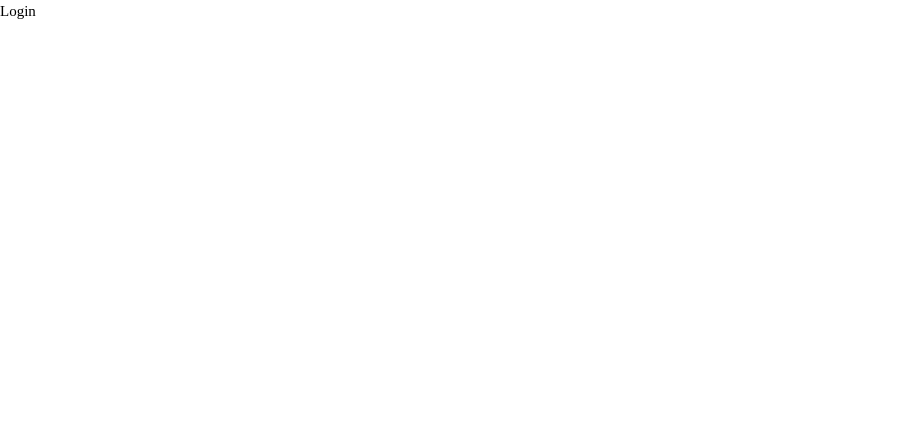
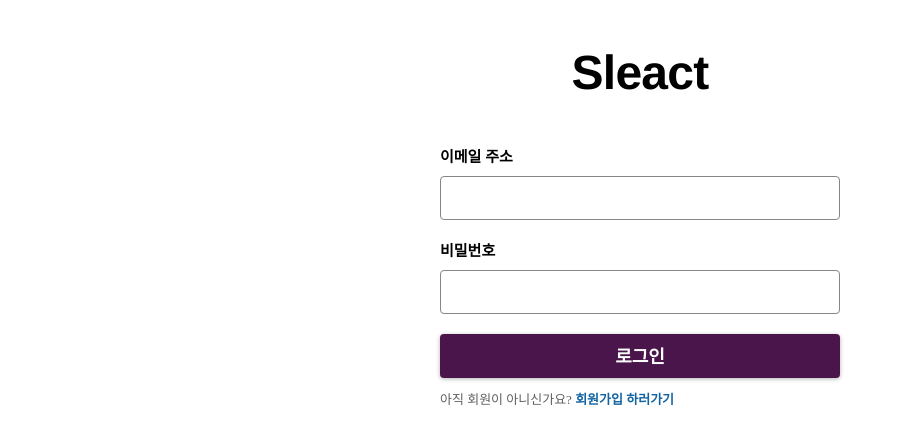
Before and after one commit to MrNubi/realcode, a React app: page /Login in a window 1280 px wide. Shown: the top 444 px of the page, without its empty margins (0-905 px from the left). Built offline with nearby package versions, Linux system fonts and the light colour scheme; no server answers.

Commit message:
0206 수면 commit

```diff
--- /dev/null
+++ b/hooks/useInput.tsx
@@ -0,0 +1,13 @@
+import { Dispatch, SetStateAction, useCallback, useState, ChangeEvent } from 'react';
+
+type ReturnTypes<T> = [T, (e: ChangeEvent<HTMLInputElement>) => void, Dispatch<SetStateAction<T>>];
+
+const useInput = <T,>(initialData: T): ReturnTypes<T> => {
+  const [value, setValue] = useState(initialData);
+  const handler = useCallback((e: ChangeEvent<HTMLInputElement>) => {
+    setValue(e.target.value as unknown as T);
+  }, []);
+  return [value, handler, setValue];
+};
+
+export default useInput;
--- a/layouts/App.tsx
+++ b/layouts/App.tsx
@@ -4,7 +4,7 @@ import { Switch, Route, Redirect } from 'react-router-dom';
 import loadable from '@loadable/component';
 
 const LogIn = loadable(() => import('@pages/Login'));
-const SignUp = loadable(() => import('../pages/SignUp'));
+const SignUp = loadable(() => import('@pages/SignUp'));
 // 이러면 알아서 코드 스플리팅 하고 알아서 불러옴
 // 동적으로 import 된다는 뜻, 해당 코드에 접근하는 순간은 느려질 수도 있지만, 초기속도는 굉장히 개선됨
 
--- a/package.json
+++ b/package.json
@@ -22,6 +22,7 @@
     "react-dom": "^17.0.2",
     "react-router": "^5.3.4",
     "react-router-dom": "^5.3.4",
+    "swr": "^2.0.3",
     "typescript": "^4.9.5"
   },
   "devDependencies": {
--- a/pages/Login/index.tsx
+++ b/pages/Login/index.tsx
@@ -1,7 +1,71 @@
-import React from 'react';
+import useInput from '@hooks/useInput';
+import axios from 'axios';
+import React, { useCallback, useState } from 'react';
+import { Link, Redirect } from 'react-router-dom';
+import { Success, Form, Error, Label, Input, LinkContainer, Button, Header } from './styles';
+import useSWR from 'swr';
+import fetcher from '../../utills/fetcher';
+const Login = () => {
+  const { data, error, mutate } = useSWR('/api/users', fetcher);
+  //swr을 써서 쿠키 저장해주려고, post요청후에 get요청 한번 더보내 줄 예정
+  const [logInError, setLogInError] = useState(false);
+  const [email, onChangeEmail] = useInput('');
+  const [password, onChangePassword] = useInput('');
+  const onSubmit = useCallback(
+    (e) => {
+      e.preventDefault();
+      setLogInError(false);
+      axios
+        .post(
+          '/api/users/login',
+          { email, password },
+          {
+            withCredentials: true,
+          },
+        )
+        .then((response) => {
+          console.log('로그인 성공', response);
+        })
+        .catch((error) => {
+          setLogInError(error.response?.data?.statusCode === 401);
+        });
+    },
+    [email, password],
+  );
 
-const Login = () => {
-  return <div>Login</div>;
+  // if (data === undefined) {
+  //   return <div>로딩중...</div>;
+  // }
+
+  // if (data) {
+  //   return <Redirect to="/workspace/sleact/channel/일반" />;
+  // }
+
+  return (
+    <div id="container">
+      <Header>Sleact</Header>
+      <Form onSubmit={onSubmit}>
+        <Label id="email-label">
+          <span>이메일 주소</span>
+          <div>
+            <Input type="email" id="email" name="email" value={email} onChange={onChangeEmail} />
+          </div>
+        </Label>
+        <Label id="password-label">
+          <span>비밀번호</span>
+          <div>
+            <Input type="password" id="password" name="password" value={password} onChange={onChangePassword} />
+          </div>
+          {logInError && <Error>이메일과 비밀번호 조합이 일치하지 않습니다.</Error>}
+        </Label>
+        <Button type="submit">로그인</Button>
+      </Form>
+      <LinkContainer>
+        아직 회원이 아니신가요?&nbsp;
+        <Link to="/signup">회원가입 하러가기</Link>
+      </LinkContainer>
+    </div>
+  );
 };
 
 export default Login;
--- a/pages/Login/styles.tsx
+++ b/pages/Login/styles.tsx
@@ -0,0 +1,108 @@
+import styled from '@emotion/styled';
+
+export const Header = styled.header`
+  text-align: center;
+  font-family: Slack-Larsseit, Helvetica Neue, Helvetica, Segoe UI, Tahoma, Arial, sans-serif;
+  font-weight: 700;
+  font-size: 48px;
+  line-height: 46px;
+  letter-spacing: -0.75px;
+  margin-top: 50px;
+  margin-bottom: 50px;
+`;
+
+export const Form = styled.form`
+  margin: 0 auto;
+  width: 400px;
+  max-width: 400px;
+`;
+
+export const Label = styled.label`
+  margin-bottom: 16px;
+  & > span {
+    display: block;
+    text-align: left;
+    padding-bottom: 8px;
+    font-size: 15px;
+    cursor: pointer;
+    line-height: 1.46666667;
+    font-weight: 700;
+  }
+`;
+
+export const Input = styled.input`
+  border-radius: 4px;
+  --saf-0: rgba(var(--sk_foreground_high_solid, 134, 134, 134), 1);
+  border: 1px solid var(--saf-0);
+  transition: border 80ms ease-out, box-shadow 80ms ease-out;
+  box-sizing: border-box;
+  margin: 0 0 20px;
+  width: 100%;
+  color: rgba(var(--sk_primary_foreground, 29, 28, 29), 1);
+  background-color: rgba(var(--sk_primary_background, 255, 255, 255), 1);
+  padding: 12px;
+  height: 44px;
+  padding-top: 11px;
+  padding-bottom: 13px;
+  font-size: 18px;
+  line-height: 1.33333333;
+  &:focus {
+    --saf-0: rgba(var(--sk_highlight, 18, 100, 163), 1);
+    box-shadow: 0 0 0 1px var(--saf-0), 0 0 0 5px rgba(29, 155, 209, 0.3);
+  }
+`;
+
+export const Button = styled.button`
+  margin-bottom: 12px;
+  width: 100%;
+  max-width: 100%;
+  color: #fff;
+  background-color: #4a154b;
+  border: none;
+  font-size: 18px;
+  font-weight: 900;
+  height: 44px;
+  min-width: 96px;
+  padding: 0 16px 3px;
+  transition: all 80ms linear;
+  user-select: none;
+  outline: none;
+  cursor: pointer;
+  border-radius: 4px;
+  box-shadow: 0 1px 4px rgba(0, 0, 0, 0.3);
+  &:hover {
+    background-color: rgba(74, 21, 75, 0.9);
+    border: none;
+  }
+  &:focus {
+    --saf-0: rgba(var(--sk_highlight, 18, 100, 163), 1);
+    box-shadow: 0 0 0 1px var(--saf-0), 0 0 0 5px rgba(29, 155, 209, 0.3);
+  }
+`;
+
+export const Error = styled.div`
+  color: #e01e5a;
+  margin: 8px 0 16px;
+  font-weight: bold;
+`;
+
+export const Success = styled.div`
+  color: #2eb67d;
+  font-weight: bold;
+`;
+
+export const LinkContainer = styled.p`
+  font-size: 13px;
+  color: #616061;
+  margin: 0 auto 8px;
+  width: 400px;
+  max-width: 400px;
+  & a {
+    color: #1264a3;
+    text-decoration: none;
+    font-weight: 700;
+    &:hover {
+      text-decoration: underline;
+    }
+  }
+`;
--- a/pages/SignUp/index.tsx
+++ b/pages/SignUp/index.tsx
@@ -1,21 +1,17 @@
+import useInput from '@hooks/useInput';
+import axios, { AxiosResponse } from 'axios';
 import React, { useCallback, useState } from 'react';
 import { Link } from 'react-router-dom';
 import { Success, Form, Error, Label, Input, LinkContainer, Button, Header } from './styles';
 
 const SignUp = () => {
-  const [email, setEmail] = useState('');
-  const [nickname, setNickname] = useState('');
+  const [email, onChangeEmail, setEmail] = useInput('');
+  const [nickname, onChangeNickname, setNickname] = useInput('');
   const [password, setPassword] = useState('');
   const [passwordCheck, setPasswordCheck] = useState('');
   const [mismatchError, setmismatchError] = useState(false);
-
-  const onChangeEmail = useCallback((e) => {
-    setEmail(e.target.value);
-  }, []);
-
-  const onChangeNickname = useCallback((e) => {
-    setNickname(e.target.value);
-  }, []);
+  const [signUpError, setSignUpError] = useState('');
+  const [signUpSuccess, setSignUpSuccess] = useState(false);
 
   const onChangePassword = useCallback(
     (e) => {
@@ -39,8 +35,37 @@ const SignUp = () => {
     (e) => {
       e.preventDefault();
       console.log(email, nickname, password, passwordCheck);
+      setSignUpSuccess(false);
+      setSignUpError('');
       if (mismatchError === false) {
         console.log('non-error -> 회원가입요청전송');
+        axios
+          .post(
+            '/api/users',
+            {
+              email,
+              nickname,
+              password,
+            },
+            {
+              withCredentials: true,
+            },
+          )
+          .then((response: AxiosResponse<any>) => {
+            //성공 시 코드
+            setSignUpSuccess(true);
+            console.log(response);
+          })
+          .catch((error) => {
+            //실패시 코드
+            console.log(error.response);
+            setSignUpError(error.response.data);
+            //비동기 요청 안에 setState같은거 넣을 때는 비동기 요청전에 초기화시켜주는게 좋다
+            //요청이 연달아 날아갈 경우, 처음 요청때 변경된 코드가 다음 요청때 반영될 수 있기 때문
+          })
+          .finally(() => {
+            //성공하든 실패하든 얘는 무조건 실행
+          });
       }
     },
     [email, nickname, password, passwordCheck, mismatchError],
@@ -84,8 +109,8 @@ const SignUp = () => {
           </div>
           {mismatchError && <Error>비밀번호가 일치하지 않습니다.</Error>}
           {/* {/* {!nickname && <Error>닉네임을 입력해주세요.</Error>} */}
-          {/* {signUpError && <Error>{signUpError}</Error>}
-          {signUpSuccess && <Success>회원가입되었습니다! 로그인해주세요.</Success>} */}
+          {signUpError && <Error>{signUpError}</Error>}
+          {signUpSuccess && <Success>회원가입되었습니다! 로그인해주세요.</Success>}
         </Label>
         <Button type="submit">회원가입</Button>
       </Form>
--- /dev/null
+++ b/utills/fetcher.tsx
@@ -0,0 +1,16 @@
+import axios from 'axios';
+import { config } from 'process';
+import React from 'react';
+
+const fetcher = (url: string) => {
+  axios
+    .get(url, {
+      withCredentials: true,
+    })
+    .then((response) => response.data)
+    .catch((error) => {
+      error;
+    });
+};
+
+export default fetcher;
--- a/webpack.config.ts
+++ b/webpack.config.ts
@@ -77,6 +77,12 @@ const config: Configuration = {
   devServer: {
     historyApiFallback: true, // react router
     port: 3090,
+    proxy: {
+      '/api/': {
+        target: 'http://localhost:3095',
+        changeOrigin: true,
+      },
+    },
     devMiddleware: { publicPath: '/dist/' },
     static: { directory: path.resolve(__dirname) },
   },
```
Also changed, not shown: 2 other files (tests, documents, lock files or other folders).
